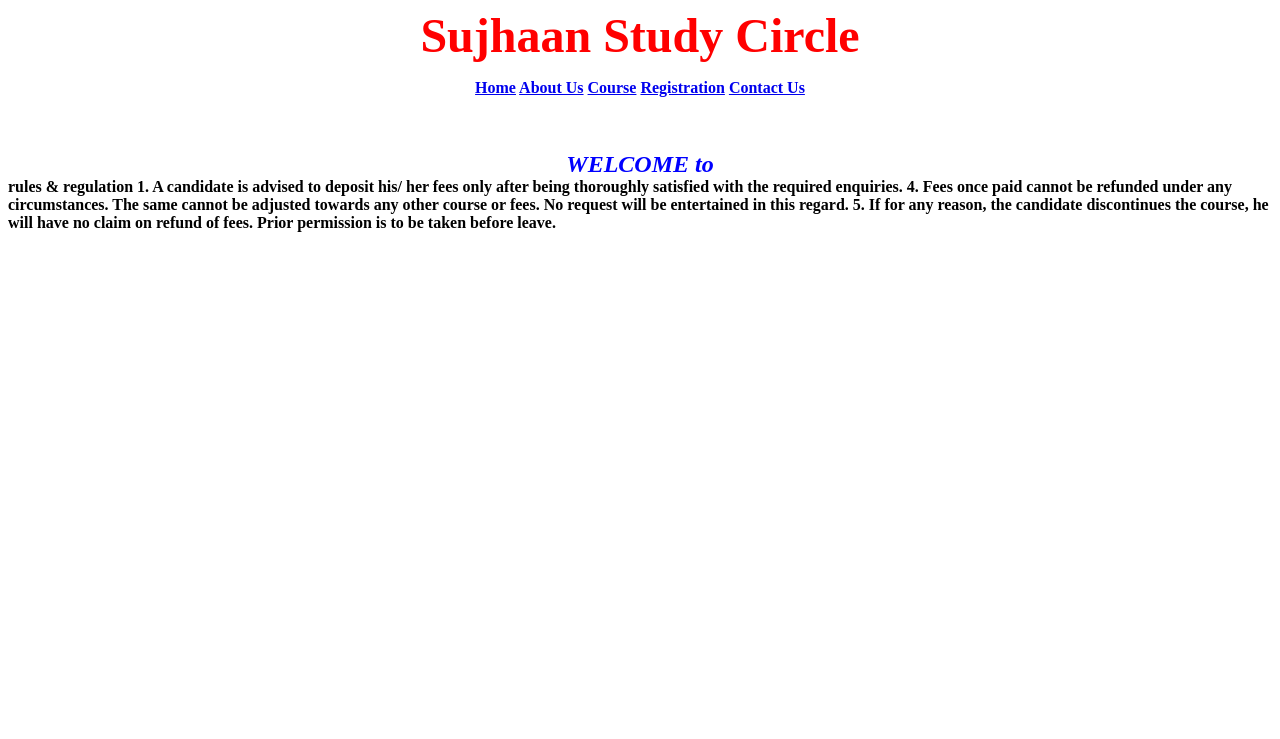
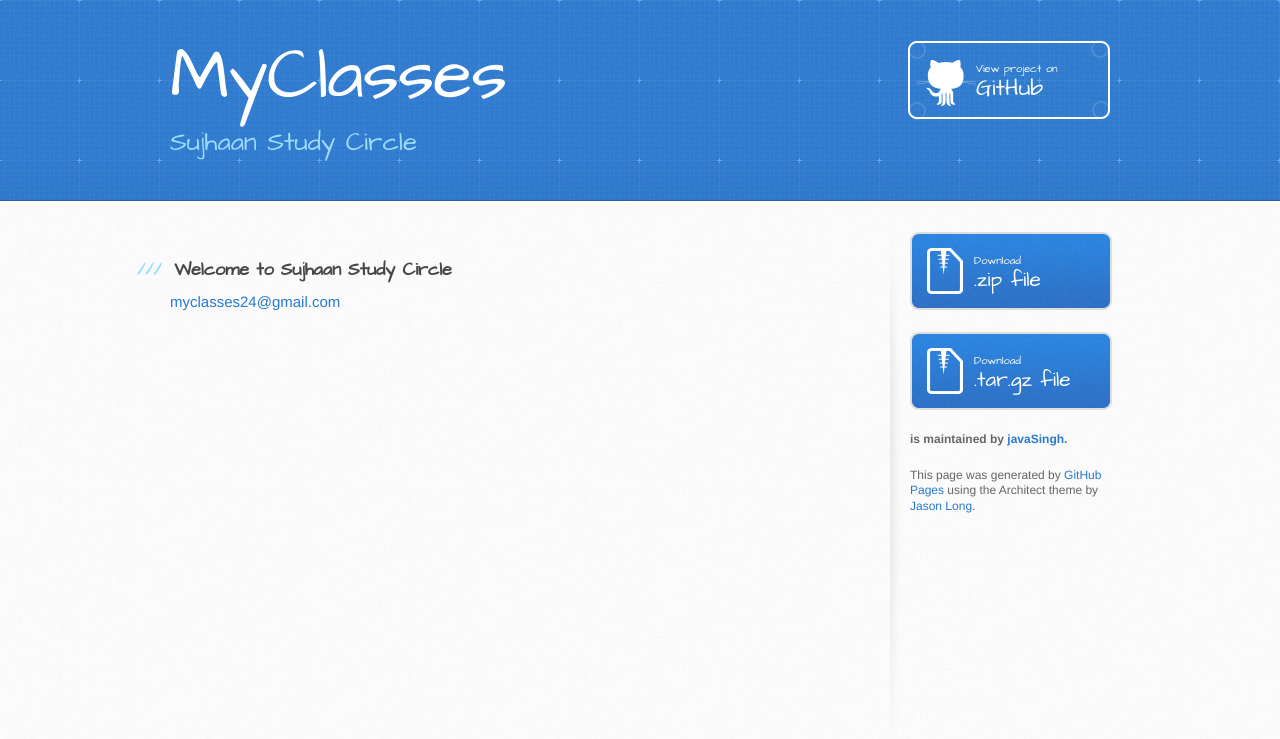
Before and after one commit to javaSingh/myclasses, a plain HTML site: page index.html in a window 1280 px wide. Drawn offline with Linux system fonts and the light colour scheme.

Commit message:
Create gh-pages branch via GitHub

```diff
--- a/index.html
+++ b/index.html
@@ -1,33 +1,56 @@
+<!DOCTYPE html>
 <html>
-<head>
-</head>
-<body>
-<p align="center">
-<font color="red" size=50><b>Sujhaan Study Circle<b></font>
-</br>
-</center>
-<center>
-	<a href="home.html">Home</a>
-	<a href="about.html">About Us</a>
-	<a href="course.html" >Course</a>
-	<a href="registration.html">Registration</a>
-	<a href="contact.html">Contact Us</a>
-</br>
-</br>
-</br>
-</br>
-	</center>
-<center>
-<font color="blue" size=5><b><i>WELCOME to </i></b></font>
-</center>
-rules & regulation
-1. A candidate is advised to deposit his/
-her fees only after being thoroughly satisfied with the required enquiries.
-4. Fees once paid cannot be refunded under any circumstances. The same cannot be adjusted towards any other course or fees.
-No request will be entertained in this regard.
-5. If for any reason, the candidate discontinues the course,
-he will have no claim on refund of fees.
-Prior permission is to be taken before leave.
+  <head>
+    <meta charset='utf-8'>
+    <meta http-equiv="X-UA-Compatible" content="chrome=1">
+    <meta name="viewport" content="width=device-width, initial-scale=1, maximum-scale=1">
+    <link href='https://fonts.googleapis.com/css?family=Architects+Daughter' rel='stylesheet' type='text/css'>
+    <link rel="stylesheet" type="text/css" href="stylesheets/stylesheet.css" media="screen">
+    <link rel="stylesheet" type="text/css" href="stylesheets/pygment_trac.css" media="screen">
+    <link rel="stylesheet" type="text/css" href="stylesheets/print.css" media="print">
 
-</body>
+    <!--[if lt IE 9]>
+    <script src="//html5shiv.googlecode.com/svn/trunk/html5.js"></script>
+    <![endif]-->
+
+    <title>MyClasses by javaSingh</title>
+  </head>
+
+  <body>
+    <header>
+      <div class="inner">
+        <h1>MyClasses</h1>
+        <h2>Sujhaan Study Circle</h2>
+        <a href="https://github.com/javaSingh/myclasses" class="button"><small>View project on</small> GitHub</a>
+      </div>
+    </header>
+
+    <div id="content-wrapper">
+      <div class="inner clearfix">
+        <section id="main-content">
+          <h3>
+<a id="welcome-to-sujhaan-study-circle" class="anchor" href="#welcome-to-sujhaan-study-circle" aria-hidden="true"><span class="octicon octicon-link"></span></a>Welcome to Sujhaan Study Circle</h3>
+
+<p><a href="mailto:myclasses24@gmail.com">myclasses24@gmail.com</a></p>
+        </section>
+
+        <aside id="sidebar">
+          <a href="https://github.com/javaSingh/myclasses/zipball/master" class="button">
+            <small>Download</small>
+            .zip file
+          </a>
+          <a href="https://github.com/javaSingh/myclasses/tarball/master" class="button">
+            <small>Download</small>
+            .tar.gz file
+          </a>
+
+          <p class="repo-owner"><a href="https://github.com/javaSingh/myclasses"></a> is maintained by <a href="https://github.com/javaSingh">javaSingh</a>.</p>
+
+          <p>This page was generated by <a href="https://pages.github.com">GitHub Pages</a> using the Architect theme by <a href="https://twitter.com/jasonlong">Jason Long</a>.</p>
+        </aside>
+      </div>
+    </div>
+
+
+  </body>
 </html>
```
